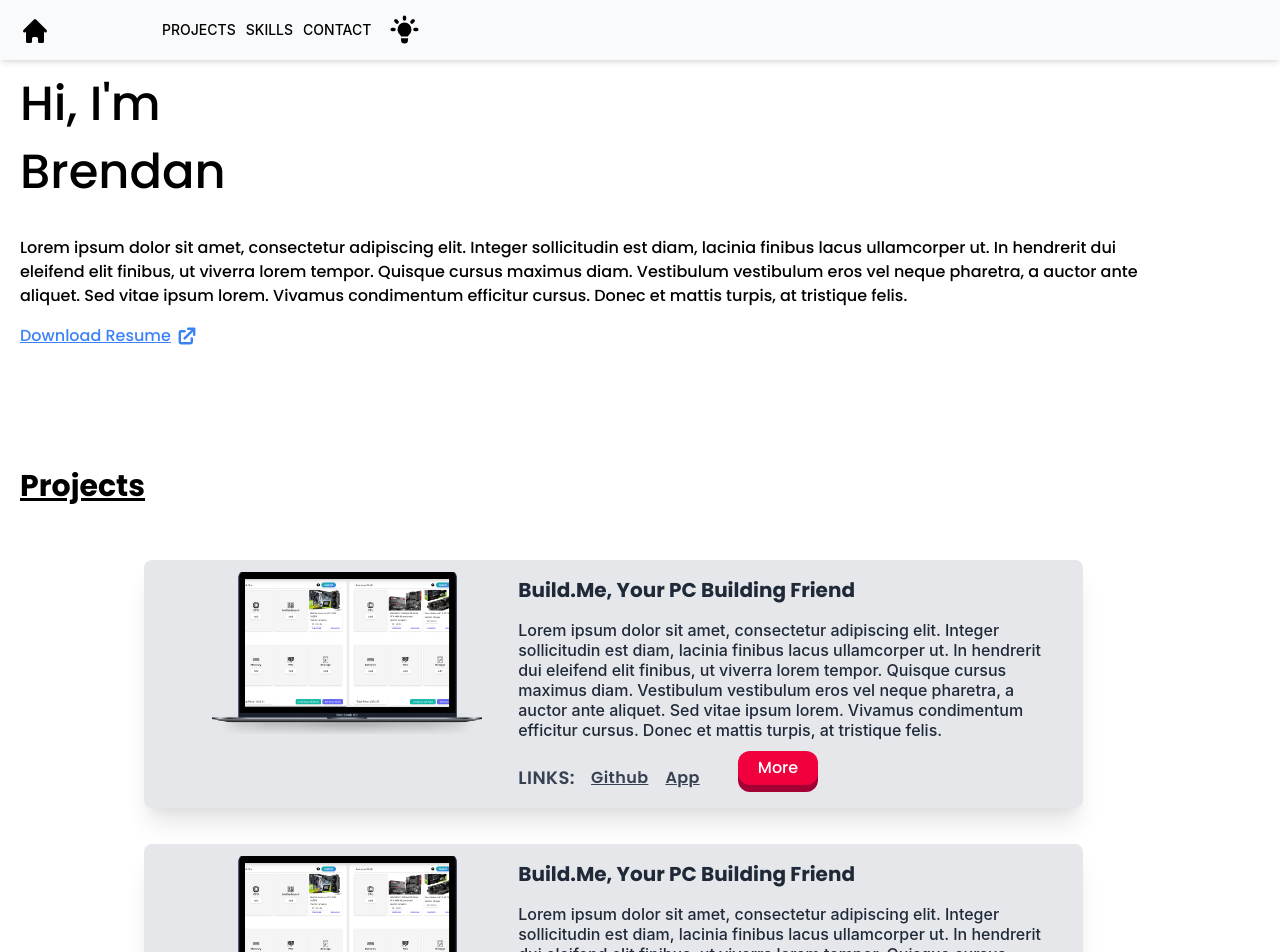
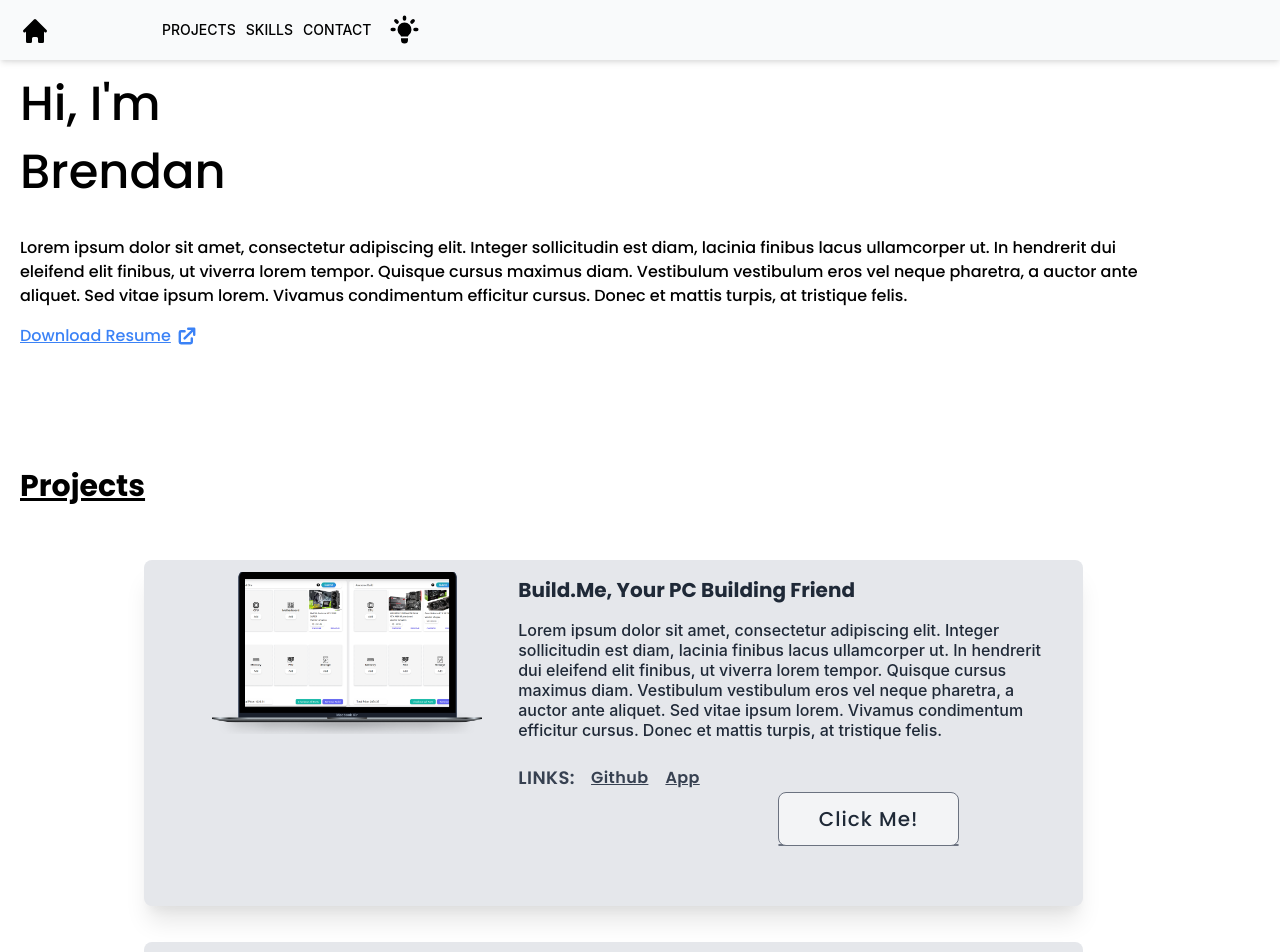
Before and after one commit to BrendanCheong/Personal-Website, a Next.js app: page / in a window 1280 px wide. Shown: the top 952 px of the page. Built offline with nearby package versions, Linux system fonts and the light colour scheme.

Commit message:
small changes to fancy button

```diff
--- a/components/Misc/FancyButton.js
+++ b/components/Misc/FancyButton.js
@@ -1,36 +1,17 @@
 const FancyButton = () => {
 
-    const css = `
-        .pushable {
-            background: hsl(340deg 100% 32%);
-            border-radius: 12px;
-            border: none;
-            padding: 0;
-            cursor: pointer;
-            outline-offset: 4px;
-        }
-        .front {
-            display: block;
-            padding: 5px 20px;
-            border-radius: 12px;
-            font-size: 16px;
-            background: hsl(345deg 100% 47%);
-            color: white;
-            transform: translateY(-6px);
-        }
-
-        .pushable:active .front {
-            transform: translateY(-2px);
-        }
-    `
     return (
         <>
-            <style>{css}</style>
-            <button className="pushable">
-                <span className="front">
-                    More
-                </span>
-            </button>
+            <div className="flex items-center justify-center">
+                <button className="relative block w-full m-10 text-center cursor-pointer">
+                    {/** <!-- background shadow --> */}
+                    <div className="absolute inset-x-0 bg-gray-100 border border-gray-500 rounded-lg bottom-1" />
+                    {/* <!-- text --> */}
+                    <div className="relative px-10 py-4 text-xl font-thin leading-none tracking-wider transition duration-200 ease-in-out transform bg-gray-100 border border-gray-500 rounded-lg bottom-1 hover:translate-y-1 active:translate-y-4">
+                        Click Me!
+                    </div>
+                </button>
+            </div>
         </>
     )
 }
```
